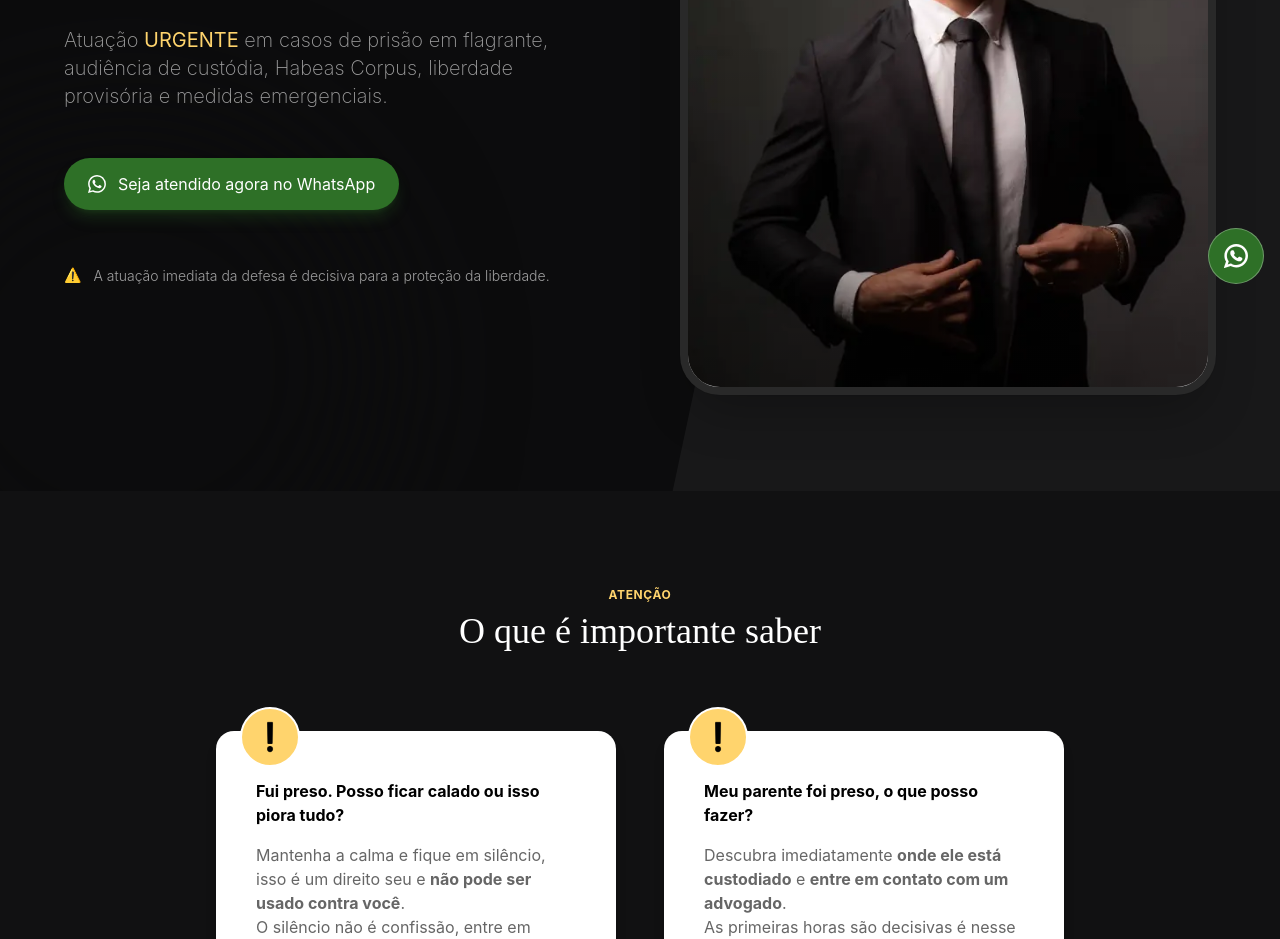
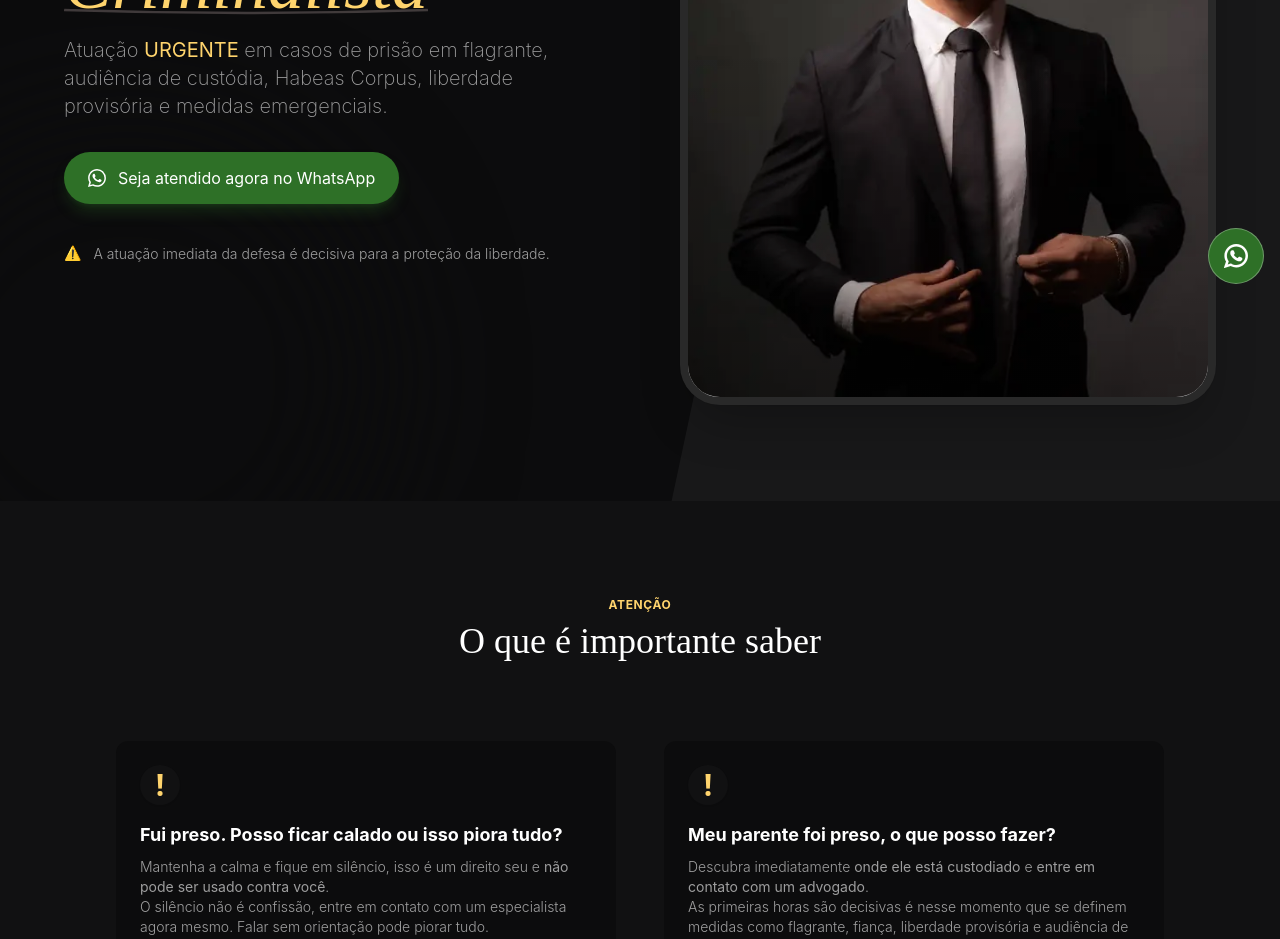
Before and after one commit to Paper-Street-Softwares/LPA-Penal-Mauricio, a React (Vite) app: page / in a window 1280 px wide. Shown: the part 500-1439 px from the top of the page. Built offline with nearby package versions, Linux system fonts and the light colour scheme.

Commit message:
fix: Ajustes UI

```diff
--- a/src/components/cards/CardsImportants.jsx
+++ b/src/components/cards/CardsImportants.jsx
@@ -1,45 +1,103 @@
 import React from "react";
 import imgIcon from "../../assets/imgs/icons/exclamation.webp";
+import MotionDivDownToUp from "../animation/MotionDivDownToUp";
 
-function CardsImportants({ title, paragraph, colorMode }) {
-  //precisa fazer colorMode
-  let bgCircle, bgCircleHover;
+function CardsImportants({
+  title,
+  paragraph,
+  colorMode,
+  className,
+  iconColor,
+}) {
+  let backgroundMode,
+    text,
+    textOpacity,
+    cardBg,
+    iconBg,
+    image,
+    bgObservation,
+    textDestaque,
+    textObservation;
+
   switch (colorMode) {
     case "light":
-      bgCircle = "text-corTitulosPreto";
-      bgCircleHover =
-        "group-hover:bg-white group-hover:border-2 group-hover:border-black";
+      backgroundMode = "bg-transparent";
+      text = "text-corTitulosPreto";
+      textOpacity = "text-corOutrosTextosPreto";
+      textDestaque = "text-primaryDark";
+      cardBg = "bg-quartenary";
+      iconBg = "bg-white text-primaryDark";
+      image = " border-[8px] border-white";
+      bgObservation = "bg-primaryDark";
+      textObservation = "text-white";
+      break;
+    case "dark":
+      backgroundMode = "bg-transparent";
+      text = "text-corTitulosBranca";
+      textOpacity = "text-corOutrosTextosBranca";
+      textDestaque = "text-primaryDark";
+      cardBg = "bg-dark";
+      iconBg = "bg-darkOpacity text-primaryLight";
+      image = " border-[8px] border-borderImage";
+      bgObservation = "bg-primaryLight";
+      textObservation = "text-black";
 
       break;
-    case "dark":
-      bgCircle = "text-corTitulosPreto";
-      bgCircleHover =
-        "group-hover:bg-white group-hover:border-2 group-hover:border-black";
+    case "defaultDark":
+      backgroundMode = "bg-transparent";
+      text = "text-corTitulosPreto";
+      textOpacity = "text-corOutrosTextosPreto";
+      textDestaque = "text-primaryDark";
+      cardBg = "bg-quartenary";
+      iconBg = "bg-white text-primaryDark";
+      image = " border-[8px] border-white";
+      bgObservation = "bg-primaryDark";
+      textObservation = "text-white";
       break;
-    default:
-      bgCircle = "text-corTitulosPreto";
-      bgCircleHover =
-        "group-hover:bg-white group-hover:border-2 group-hover:border-black";
+
+    case "defaultLight":
+      backgroundMode = "bg-transparent";
+      text = "text-corTitulosBranca";
+      textOpacity = "text-corOutrosTextosBranca";
+      textDestaque = "text-white";
+      cardBg = "bg-[color-mix(in_srgb,var(--primaryDark),black_30%)]";
+      iconBg = "bg-white text-primaryLight";
+      image =
+        " border-[8px] border-[color-mix(in_srgb,var(--primaryDark),black_30%)]";
+      bgObservation = "bg-[color-mix(in_srgb,var(--primaryDark),black_30%)]";
+      textObservation = "text-white";
   }
+
+  const finalIconColor =
+    iconColor ??
+    (colorMode === "dark" || colorMode === "defaultDark"
+      ? "text-primaryLight"
+      : "#fff");
+
   return (
-    <div className="relative h-full bg-white shadow-lg max-w-[400px] py-12 px-10 rounded-[18px] flex flex-col gap-4 font-secondFont group hover:bg-black hover:text-white transition-all duration-700">
-      <h1 className="font-bold text-start text-corTitulosPreto group-hover:text-white">
-        {title}
-      </h1>
-      <p className="text-center desktop1:text-start text-corOutrosTextosPreto group-hover:text-white/80">
-        {paragraph}
-      </p>
-
-      <div className="absolute p-3 transition-all duration-700 border-2 border-white rounded-full bg-primaryLight group-hover:bg-white group-hover:border-2 group-hover:border-black -top-6 left-6">
-        <img
-          src={imgIcon}
-          width={32}
-          height={32}
-          alt="Ícone de exclamação"
-          className="w-8 transition-all duration-700 invert"
-        />
+    <MotionDivDownToUp>
+      <div className="grid">
+        <div
+          className={`group p-6 rounded-xl ${cardBg} hover:scale-105 transition-all duration-700 max-w-[500px]`}
+        >
+          <div
+            className={`w-10 h-10 rounded-full ${iconBg} mb-4 flex items-center justify-center shadow-sm transition-transform`}
+          >
+            <h1 className="font-bold text-3xl">!</h1>
+          </div>
+          <h1
+            className={`font-secondFont font-bold text-lg mb-2 ${text} transition-all`}
+          >
+            {title}
+          </h1>
+          <p
+            className={`text-sm font-secondFont font-light ${textOpacity} transition-all`}
+          >
+            {paragraph}
+          </p>
+        </div>
       </div>
-    </div>
+    </MotionDivDownToUp>
   );
 }
 
--- a/src/components/sections/HeroTemplateNovo.jsx
+++ b/src/components/sections/HeroTemplateNovo.jsx
@@ -76,7 +76,7 @@ function HeroTemplateNovo({
       paddingTopAndBottom={false}
       className={`${backgroundMode}`}
     >
-      <section className="relative min-h-[90vh] w-full pt-[90px] phone2:pt-[90px] pb-[30px] tablet1:pb-[64px] desktop1:pb-[96px] phone3:pt-[100px] tablet1:pt-[170px] desktop1:pt-[180px] flex items-center justify-center overflow-hidden font-mainFont">
+      <section className="relative w-full pt-[80px] phone2:pt-[100px] tablet1:pt-[154px] tablet2:pt-[157px] desktop1:pt-[175px] desktop2:pt-[190px] pb-[64px] desktop1:pb-[96px] flex items-center justify-center overflow-hidden font-mainFont">
         {/* Abstract Background Shapes */}
         <div
           className={`absolute top-0 right-[-10px] h-full w-[80%] -skew-x-12 translate-x-2/4 z-0 ${bgFaixaHero}`}
@@ -92,7 +92,7 @@ function HeroTemplateNovo({
               initial={{ opacity: 0, x: -50 }}
               animate={{ opacity: 1, x: 0 }}
               transition={{ duration: 0.8, ease: "easeOut" }}
-              className="flex flex-col items-start order-2 space-y-2 desktop1:space-y-8 lg:order-1 desktop1:items-start"
+              className="space-y-2 phone3:space-y-4 order-2 lg:order-1 flex flex-col items-start desktop1:items-start"
             >
               <div
                 className={`inline-flex items-center gap-2 px-4 py-1.5 rounded-full border shadow-sm text-[8px] phone2:text-xs font-secondFont font-bold tracking-wide uppercase ${bgMinitag}`}
@@ -107,7 +107,7 @@ function HeroTemplateNovo({
               </h1>
 
               <p
-                className={`text-start desktop1:text-start text-[8px] phone2:text-[12px] phone3:text-[14px] md:text-xl leading-relaxed max-w-lg font-secondFont font-extralight ${textOpacity}`}
+                className={`text-start text-[14px] phone2:text-lg md:text-xl leading-relaxed max-w-lg font-secondFont font-extralight desktop1:text-start ${textOpacity}`}
               >
                 {content.texts.hero.subtitle}
               </p>
--- a/src/components/sections/Important.jsx
+++ b/src/components/sections/Important.jsx
@@ -5,80 +5,80 @@ import SectionHeaderNovo from "../sectionElements/SectionHeaderNovo";
 import CardsImportants from "../cards/CardsImportants";
 import content from "../../content/content";
 import ButtonReflexo from "../../components/interactives/ButtonReflexo";
-import { Phone } from "lucide-react";
+import MotionDivDownUp from "../animation/MotionDivDownToUp";
+import { defaultButtonThemes } from "../../context/UseContextArchive";
 
 function Important({ colorMode }) {
   const listCards = Object.values(content.texts.important.cards);
+  let backgroundMode, text, textOpacity, textDestaque;
 
-  let backgroundMode, text, textOpacity, textDestaque, cardBg, iconBg;
   switch (colorMode) {
     case "light":
-      backgroundMode = "bg-terciary/60";
+      backgroundMode = "bg-transparent";
       text = "text-corTitulosPreto";
       textOpacity = "text-corOutrosTextosPreto";
-      iconBg = "bg-white text-primaryDark";
-
+      textDestaque = "text-primaryDark";
       break;
     case "dark":
       backgroundMode = "bg-darkOpacity";
       text = "text-corTitulosBranca";
       textOpacity = "text-corOutrosTextosBranca";
-      iconBg = "bg-darkOpacity text-primaryLight";
-
+      textDestaque = "text-primaryDark";
       break;
-    default:
-      backgroundMode = "bg-secondary/60";
-      text = "text-corTitulosBranca";
-      textOpacity = "text-corOutrosTextosBranca";
-      iconBg = "bg-white text-primaryDark";
+    case "defaultDark":
+      backgroundMode = "bg-transparent";
+      text = "text-corTitulosPreto";
+      textOpacity = "text-corOutrosTextosPreto";
+      textDestaque = "text-primaryDark";
+      break;
+    case "defaultLight":
+      backgroundMode = "bg-transparent";
+      text = "text-corTitulosPreto";
+      textOpacity = "text-corOutrosTextosPreto";
+      textDestaque = "text-primaryDark";
   }
 
   return (
     <SectionArea className={`${backgroundMode}`}>
       <SectionWrapper>
         <SectionHeaderNovo
-          miniTitle="atenção"
+          miniTitle={content.texts.important.miniTag}
           title={content.texts.important.title}
+          subtitle={content.texts.important.subtitle}
           colorMode={colorMode}
         />
+
         <div className="grid gap-12 tablet1:grid-cols-2">
           {listCards.map((item) => (
-            <CardsImportants title={item.title} paragraph={item.paragraph} />
+            <CardsImportants
+              title={item.title}
+              paragraph={item.paragraph}
+              colorMode={colorMode}
+            />
           ))}
         </div>
-        <p
-          className={`flex justify-center font-secondFont text-center w-full my-12 ${textOpacity}`}
-        >
-          {content.texts.important.fraseObs}
-        </p>
 
-        <div className="flex flex-col items-start justify-center gap-4 mx-auto mt-6 w-fit">
+        <MotionDivDownUp>
+          <p
+            className={`flex justify-center font-secondFont text-center w-full my-12 ${textOpacity}`}
+          >
+            {content.texts.important.fraseObs}
+          </p>
+        </MotionDivDownUp>
+
+        <MotionDivDownUp>
           <ButtonReflexo
-            icon={
-              <svg
-                xmlns="http://www.w3.org/2000/svg"
-                width={18}
-                height={18}
-                fill="currentColor"
-                viewBox="0 0 24 24"
-              >
-                <path d="M17.472 14.382c-.297-.149-1.758-.867-2.03-.967-.273-.099-.472-.148-.67.15-.197.297-.768.966-.94 1.164-.173.198-.347.223-.644.074-.297-.149-1.255-.463-2.39-1.475-.883-.788-1.48-1.761-1.653-2.059-.173-.297-.018-.458.13-.606.134-.133.298-.347.446-.52.149-.174.198-.298.298-.497.099-.198.05-.372-.025-.521-.075-.149-.669-1.611-.916-2.207-.242-.579-.487-.5-.67-.51-.173-.007-.372-.009-.571-.009-.198 0-.52.074-.793.372-.273.297-1.04 1.016-1.04 2.479 0 1.462 1.065 2.875 1.213 3.074.149.198 2.095 3.2 5.077 4.487.709.306 1.262.489 1.694.625.712.226 1.36.194 1.872.118.571-.085 1.758-.718 2.006-1.412.248-.694.248-1.288.173-1.412-.074-.124-.272-.198-.57-.347m-5.421 7.403h-.004a9.87 9.87 0 01-5.031-1.378l-.361-.214-3.741.982.998-3.648-.235-.374a9.86 9.86 0 01-1.51-5.26c.001-5.45 4.436-9.884 9.888-9.884 2.64 0 5.122 1.03 6.988 2.896a9.825 9.825 0 012.893 6.994c-.002 5.45-4.436 9.884-9.884 9.884m8.413-18.297A11.815 11.815 0 0012.05 0C5.495 0 .16 5.335.158 11.892c0 2.096.547 4.142 1.588 5.94L0 24l6.305-1.654a11.882 11.882 0 005.732 1.463h.005c6.554 0 11.89-5.335 11.892-11.892a11.821 11.821 0 00-3.466-8.413" />
-              </svg>
+            label={content.texts.important.ctaButtonText}
+            icon={content.texts.svgs.wpp}
+            link={content.texts.links.ctaWhatsapp}
+            className={`clickevent`}
+            bgClass={
+              colorMode === "defaultDark" || colorMode === "light"
+                ? defaultButtonThemes.light
+                : defaultButtonThemes.dark
             }
-            link={content.texts.links.ctaWhatsapp}
-            label={content.texts.important.ctaButtonText}
-            colorMode={colorMode}
-            className=""
           />
-          {/* <ButtonReflexo
-            id="ligar"
-            icon={<Phone width={20} />}
-            link={`tel:${content.texts.infos.phone}`}
-            label="Emergência? Ligue agora!"
-            colorMode={colorMode}
-            className="mx-auto text-white"
-          /> */}
-        </div>
+        </MotionDivDownUp>
       </SectionWrapper>
     </SectionArea>
   );
```
Also changed, not shown: src/content/content.jsx (+165 -165 lines).
